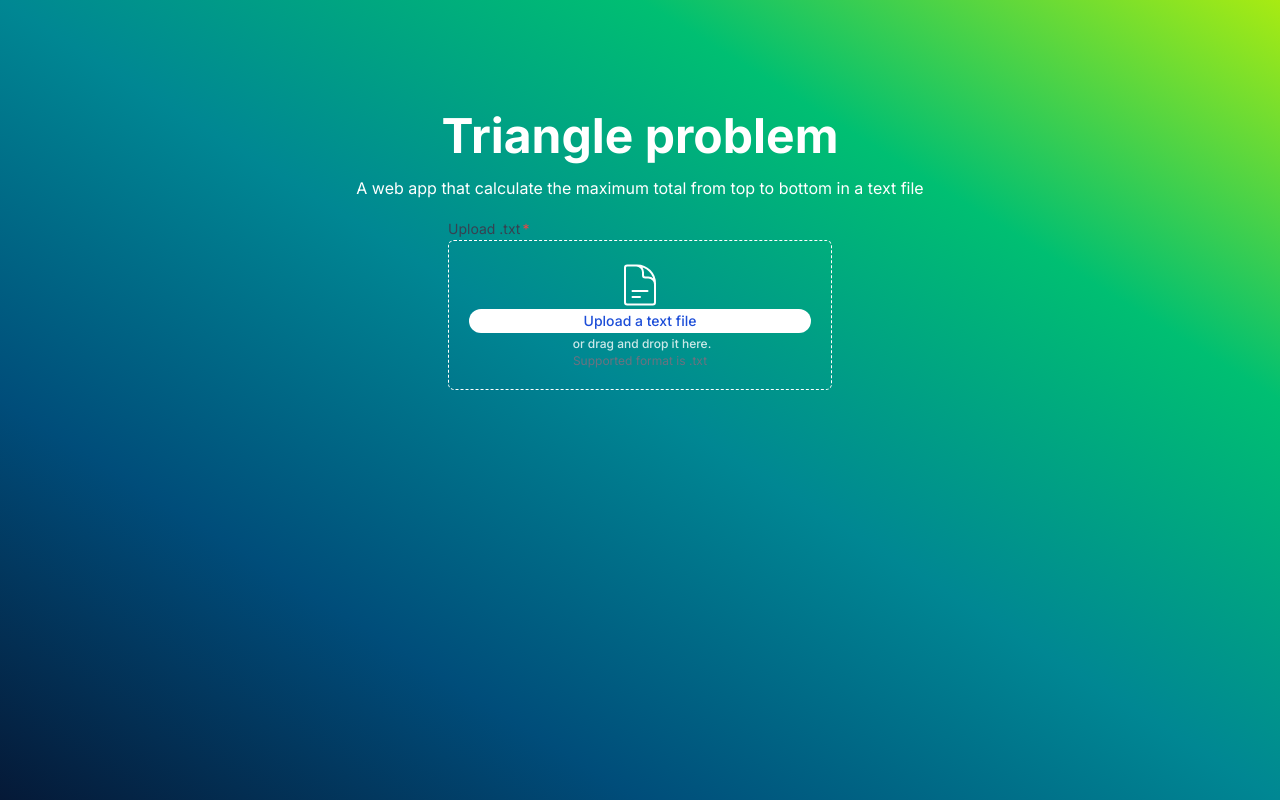
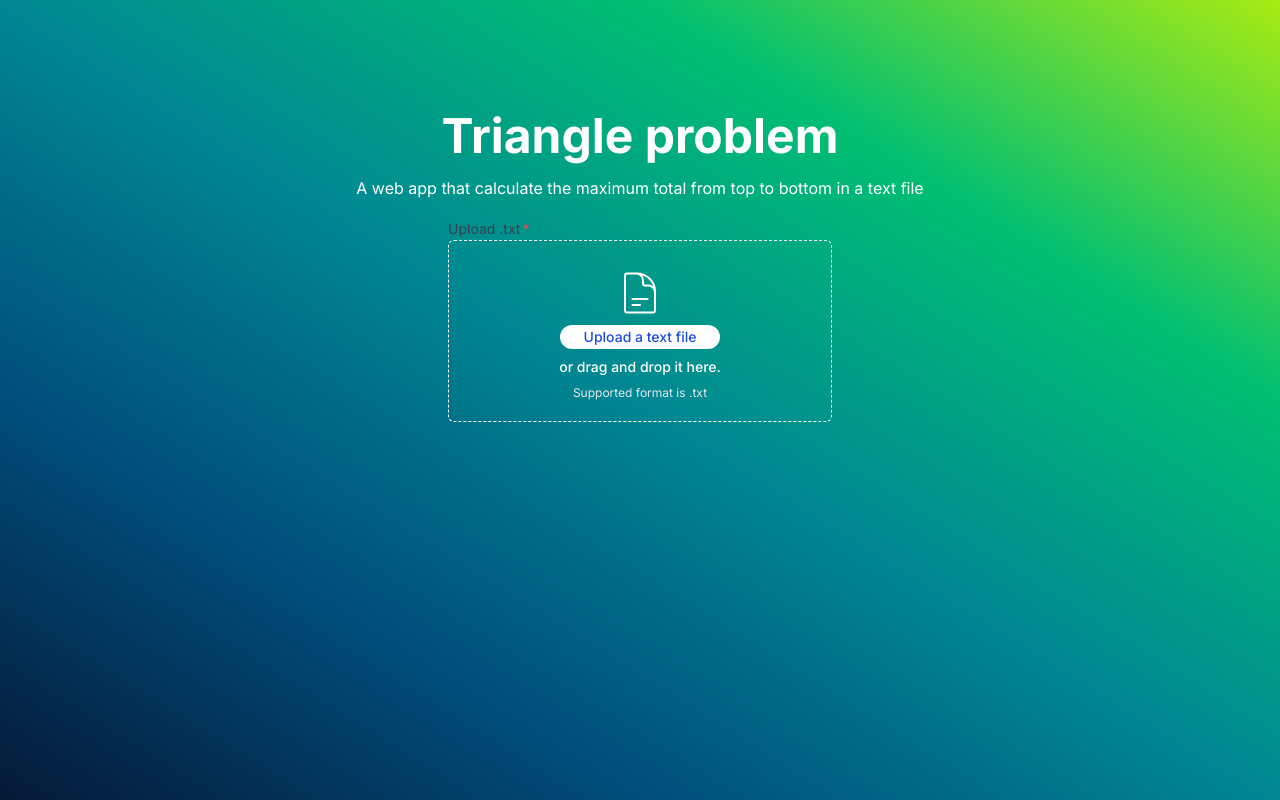
Before and after one commit to annasudol/triangle_dilemma_next, a Next.js app: page / in a window 1280 px wide. Built offline with nearby package versions, Linux system fonts and the light colour scheme.

Commit message:
fix(FE): styles FileUpload

```diff
--- a/src/app/components/FileUpload/FileUpload.tsx
+++ b/src/app/components/FileUpload/FileUpload.tsx
@@ -61,14 +61,14 @@ const FileUpload: FC<FileUploadProps> = ({
             {isLoading && <Loading additionalClasses="mt-7" />}
             {!fileName && !isLoading && (
               <>
-                <DocumentTextIcon className="mx-auto h-12 w-12 text-whit stroke-1 text-white" />
+                <DocumentTextIcon className="mx-auto my-2 h-12 w-12 text-whit stroke-1 text-white" />
                 <div className="text-sm text-gray-600">
                   <label
                     htmlFor={id}
                     className="relative text-white cursor-pointer rounded-md font-medium  focus-within:outline-none hover:text-indigo-500"
                   >
-                    <p className="p-0.5 bg-white rounded-3xl text-blue-700">{title}</p>
-                    <span className="text-label text-white text-xs opacity-80 ml-1">or drag and drop it here.</span>
+                    <p className="p-0.5 bg-white rounded-3xl text-blue-700 w-40 mx-auto">{title}</p>
+                    <p className="text-label text-white text-sm my-2">or drag and drop it here.</p>
                     <input
                       id={id}
                       name={id}
@@ -80,7 +80,7 @@ const FileUpload: FC<FileUploadProps> = ({
                     />
                   </label>
                 </div>
-                {description && <p className="text-xs text-gray-500 dark:text-white">{description}</p>}
+                {description && <p className="text-xs text-gray-200">{description}</p>}
               </>
             )}
 
```
